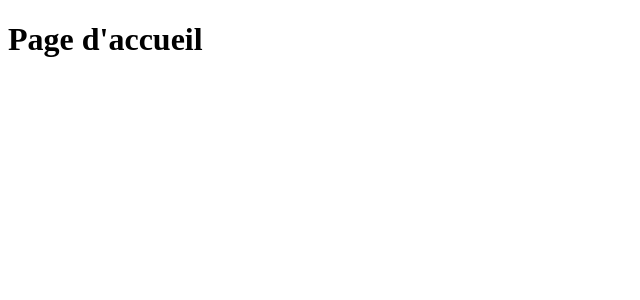
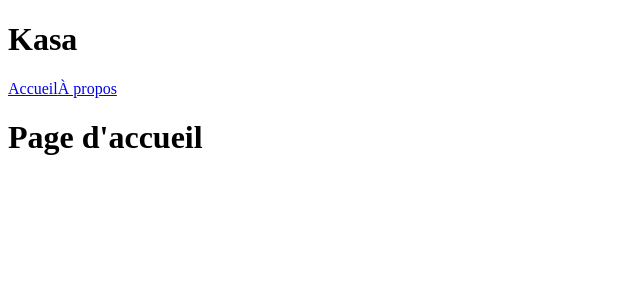
Before and after one commit to feumbaryan-rgb/Kasa, a React (Vite) app: page / in a window 1280 px wide. Shown: the top 300 px of the page, without its empty margins (0-640 px from the left). Built offline with nearby package versions, Linux system fonts and the light colour scheme.

Commit message:
ajout du header via app.jsx

```diff
--- a/src/App.jsx
+++ b/src/App.jsx
@@ -1,9 +1,12 @@
 import { BrowserRouter, Routes, Route } from 'react-router-dom'
 import Home from './pages/Home.jsx'
+import Header from './components/Header.jsx'
 
 function App() {
   return (
     <BrowserRouter>
+      <Header />
+
       <Routes>
         <Route path="/" element={<Home />} />
       </Routes>
```
